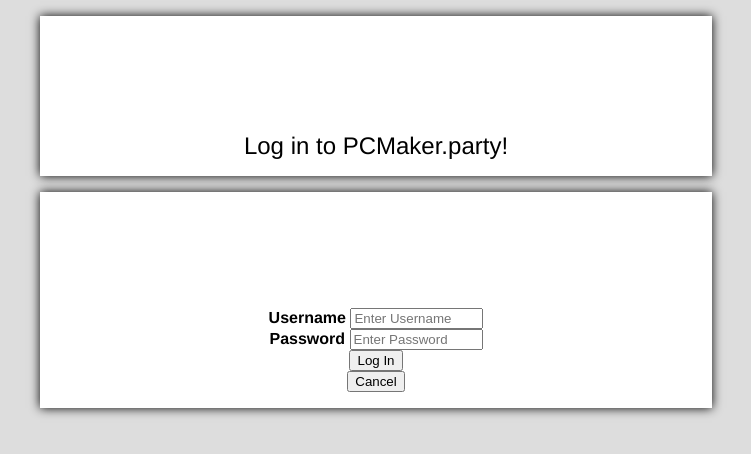
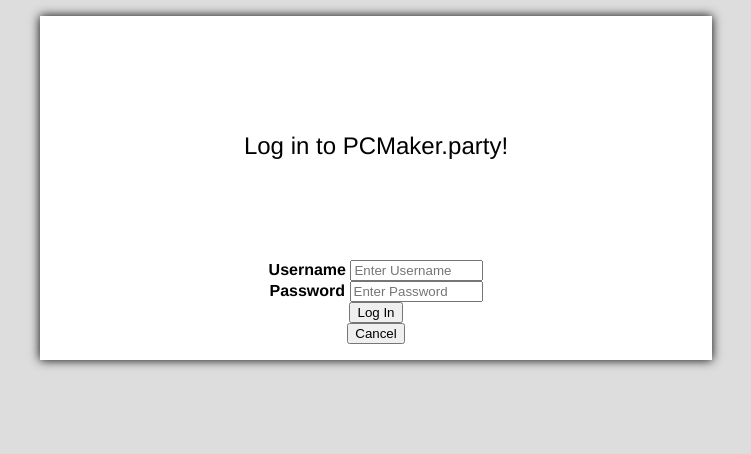
Before and after one commit to bk752/cse134, a plain HTML site: page login.html in a window 1280 px wide. Shown: the whole page, without its empty margins (264-1015 px from the left). Drawn offline with Linux system fonts and the light colour scheme.

Commit message:
fix login signup pages

```diff
--- a/login.html
+++ b/login.html
@@ -10,12 +10,13 @@
 		<link rel="stylesheet" href="style.css">
 	</head>
 	<body>
-		<header id="loginHeader" class="center">
+			<div class="center">
+		<header id="loginHeader">
 			<div class="innerCenter">
 				Log in to PCMaker.party!
 			</div>
 		</header>
-		<div class="center">
+		<div>
 			<div class="innerCenter">
 				<form class="login__body" action="progress.html" method="post">
 					<label><b>Username</b></label>
```
Also changed, not shown: signup.html (+2 -2 lines).
